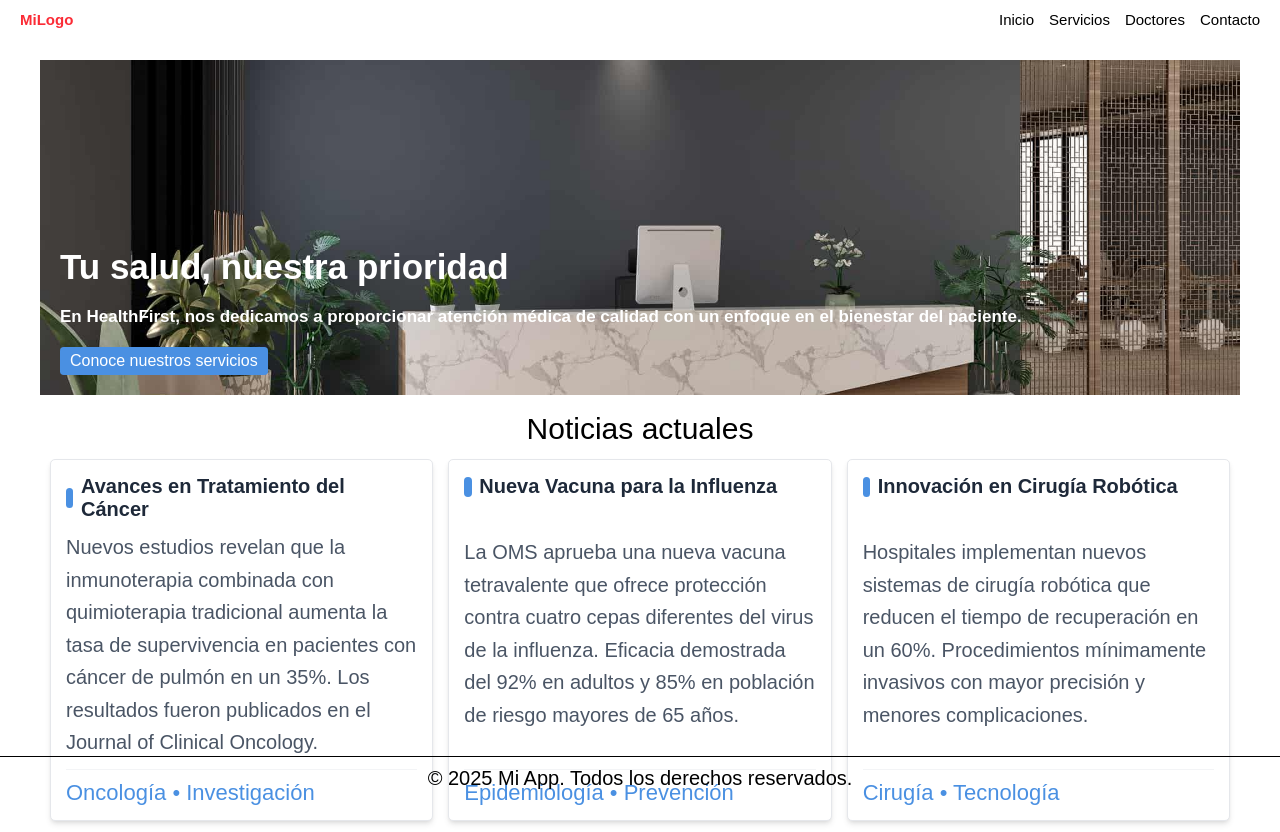
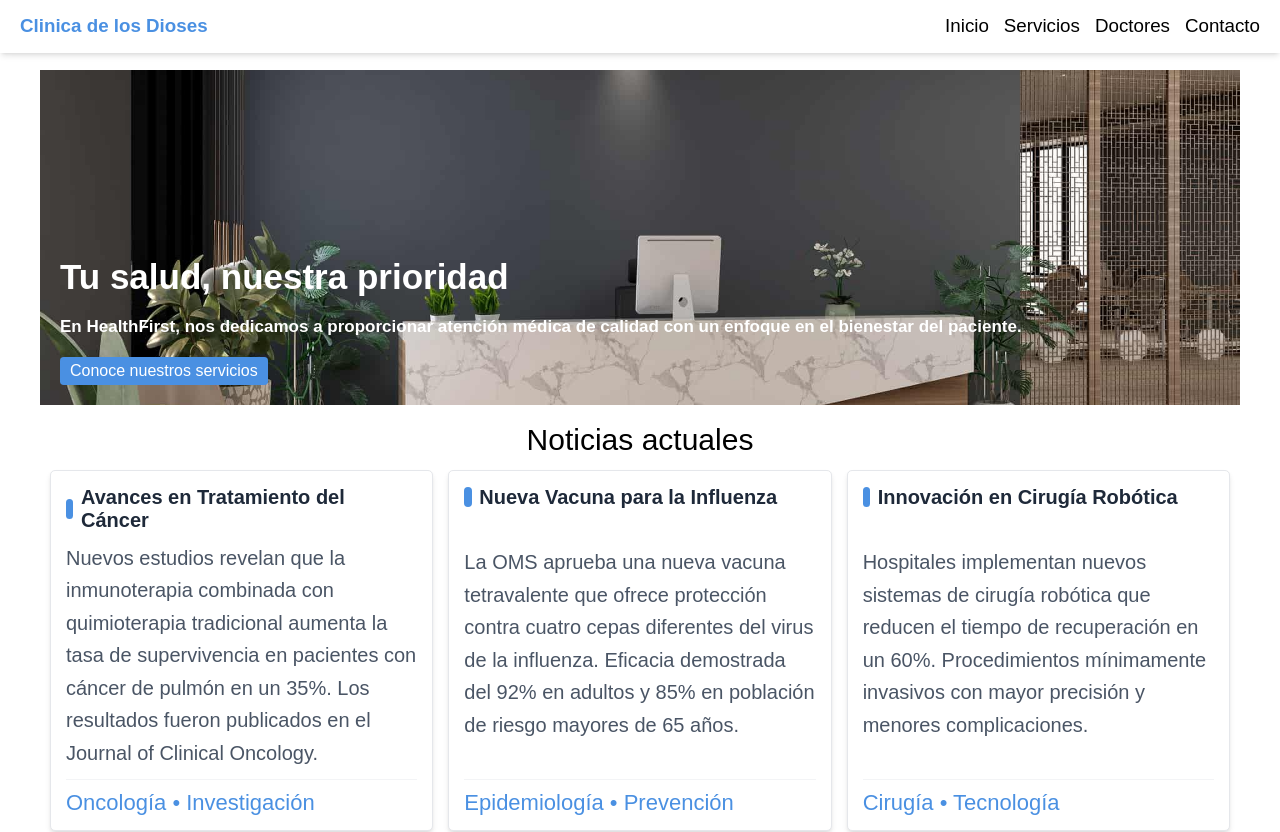
Before and after one commit to Okairi/clinica-frontend, a Next.js app: page / in a window 1280 px wide. Shown: the top 832 px of the page. Built offline with nearby package versions, Linux system fonts and the light colour scheme.

Commit message:
feat: add styles for footer and header

```diff
--- a/src/app/layout.tsx
+++ b/src/app/layout.tsx
@@ -19,9 +19,9 @@ export default function RootLayout({
   return (
     <html lang="es">
       <body>
-        <header className="flex items-center justify-between px-8 py-4">
-          <Link href={"/"} className="text-2xl font-bold text-red-500">MiLogo</Link>
-          <nav className="gap-6 hidden sm:flex text-2xl">
+        <header className="flex items-center justify-between px-8 py-6 fixed top-0 left-0 w-full bg-white z-50 shadow-md">
+          <Link href={"/"} className="text-3xl font-bold text-[#4a90e2]">Clinica de los Dioses</Link>
+          <nav className="gap-6 hidden sm:flex text-3xl">
             <Link href="/">Inicio</Link>
             <Link href="/servicios">Servicios</Link>
             <Link href="/doctores">Doctores</Link>
@@ -39,6 +39,7 @@ export default function RootLayout({
 
 
         </header>
+        <div className="mb-20"></div>
 
         {menuOpen && (
           <div className="bg-black fixed inset-0 z-50 text-white w-full h-full p-8 flex flex-col space-y-6 animate-slide-in">
@@ -67,7 +68,7 @@ export default function RootLayout({
 
         <main className="p-8">{children}</main>
 
-        <footer className="text-center py-4 text-[2rem] bottom-0 border-t mt-[40px] sticky w-full">
+        <footer className="text-center py-4 text-[2rem] bottom-0 border-t mt-[40px] relative w-full">
           © {new Date().getFullYear()} Mi App. Todos los derechos reservados.
         </footer>
       </body>
```
